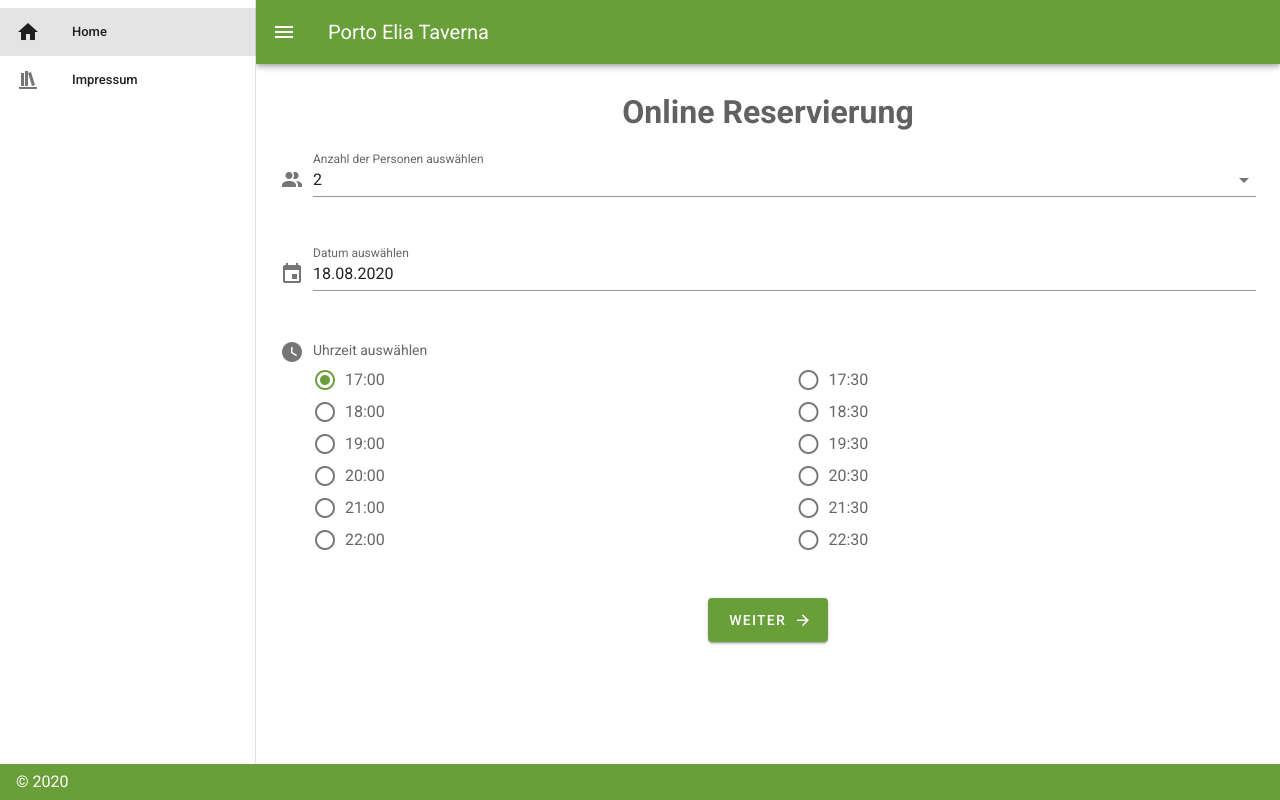
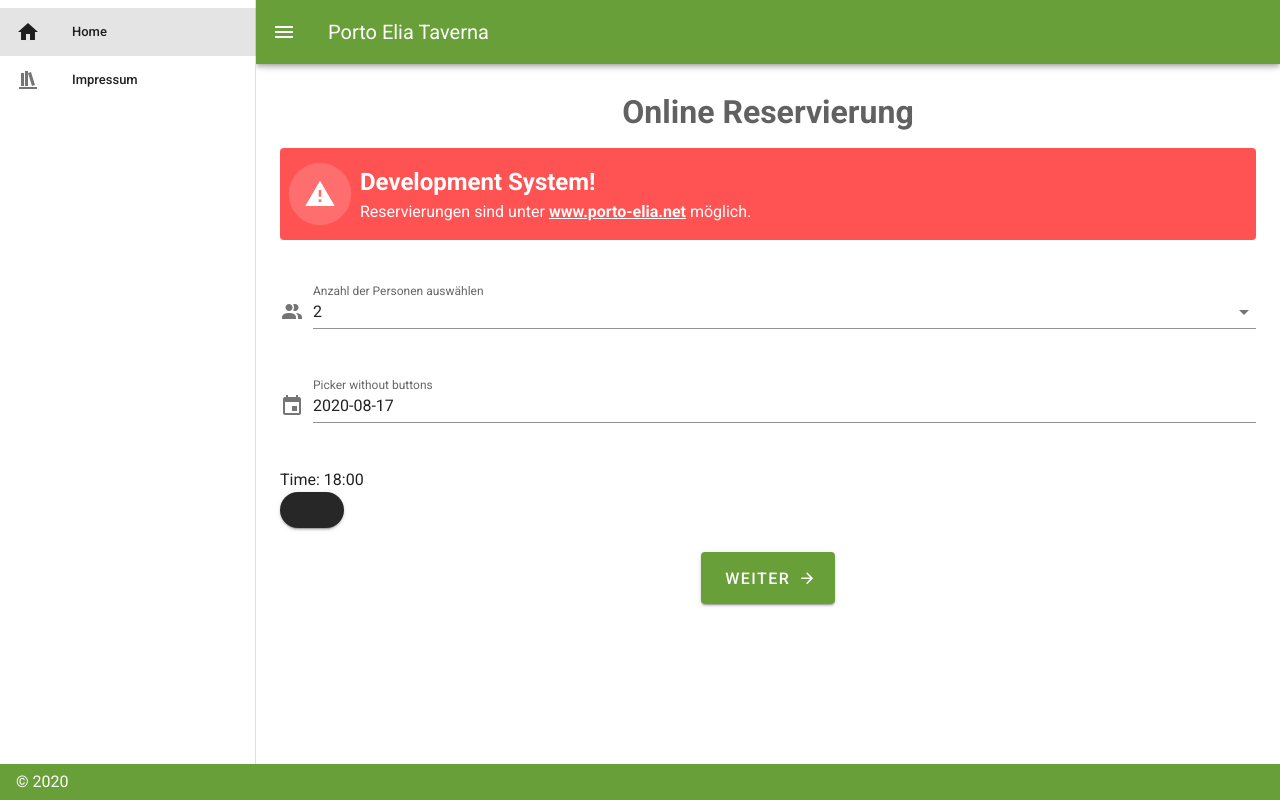
Before and after one commit to luisamoroso/reservation, a Vue app: page /#/ in a window 1280 px wide. Built offline with nearby package versions, Linux system fonts and the light colour scheme; what vue-recaptcha-v3 would draw is missing.

Commit message:
added design

```diff
--- a/src/components/ConfirmationDetail.vue
+++ b/src/components/ConfirmationDetail.vue
@@ -45,13 +45,20 @@
 </template>
 
 <script>
-import { mapState, mapGetters } from "vuex";
+import { mapState, mapGetters, mapActions } from "vuex";
 
 export default {
   name: "ConfirmationDetail",
   computed: {
     ...mapState(["quantity", "time", "firstname", "lastname", "comment"]),
     ...mapGetters(["getDateFormatted"])
+  },
+  methods: {
+    ...mapActions(["setCustomerFormAction", "setConfirmationPageAction"])
+  },
+  created() {
+    this.setCustomerFormAction(false);
+    this.setConfirmationPageAction(false);
   }
 };
 </script>
--- a/src/components/CustomerForm.vue
+++ b/src/components/CustomerForm.vue
@@ -33,7 +33,7 @@
           ></v-text-field>
 
           <v-text-field
-            @input="setLastname"
+            @input="setLastnameAction"
             :value="lastname"
             :counter="50"
             :rules="nameRules"
@@ -111,6 +111,11 @@
         </v-form>
       </v-col>
     </v-row>
+    <v-row>
+      <v-btn text @click="back">
+        <v-icon left>mdi-arrow-left</v-icon>Zurück
+      </v-btn>
+    </v-row>
   </div>
 </template>
 
@@ -171,7 +176,8 @@ export default {
       "setTelephoneAction",
       "setEmailAction",
       "setCommentAction",
-      "setConfirmationPageAction"
+      "setConfirmationPageAction",
+      "setCustomerFormAction"
     ]),
     async submit() {
       if (this.$refs.form.validate()) {
@@ -203,8 +209,7 @@ export default {
       console.log(data);
       this.setConfirmationPageAction(true);
       this.$router.push({
-        name: "Confirmation",
-        params: { confirmation: true }
+        name: "Confirmation"
       });
 
       /*
@@ -226,6 +231,10 @@ export default {
           this.errorMessage = true;
           console.log(error);
         });*/
+    },
+    back() {
+      this.setCustomerFormAction(false);
+      this.$router.back();
     }
   }
 };
--- /dev/null
+++ b/src/components/DevSystem.vue
@@ -0,0 +1,17 @@
+<template>
+  <v-row align="center">
+    <v-col class="grow">
+      <v-alert prominent type="error">
+        <h2>Development System!</h2>
+        <span>
+          Reservierungen sind unter
+          <a
+            href="https://www.porto-elia.net/"
+            class="grey--text text--lighten-5 font-weight-bold"
+          >www.porto-elia.net</a>
+          möglich.
+        </span>
+      </v-alert>
+    </v-col>
+  </v-row>
+</template>
--- a/src/components/RecaptchaMsg.vue
+++ b/src/components/RecaptchaMsg.vue
@@ -1,10 +1,13 @@
 <template>
+  <div>
+    <br />
     <div class="text-caption">
       This site is protected by reCAPTCHA and the Google
       <a
         href="https://policies.google.com/privacy"
       >Privacy Policy</a> and
       <a href="https://policies.google.com/terms">Terms of Service</a> apply.
+    </div>
   </div>
 </template>
 
--- a/src/components/ReservationForm.vue
+++ b/src/components/ReservationForm.vue
@@ -1,11 +1,12 @@
 <template>
   <div>
+    <DevSystem />
     <v-row>
       <!-- quantity section -->
       <v-col cols="12" sm="6" md="12">
         <v-select
           label="Anzahl der Personen auswählen"
-          @input="setQuantityAction"
+          @input="setQuantity"
           :items="quantityOptions"
           :value="quantity"
           :item-color="brandColor"
@@ -22,42 +23,45 @@
       </v-col>
       <!-- date section -->
       <v-col cols="12" sm="6" md="12" v-if="computedHideForm">
+        <!-- test dt -->
         <v-menu
+          ref="menu"
+          :close-on-content-click="false"
           v-model="menu"
-          nudge-right="40"
+          :nudge-right="40"
+          :return-value.sync="date"
           transition="scale-transition"
           offset-y
           min-width="290px"
         >
           <template v-slot:activator="{ on, attrs }">
             <v-text-field
-              @input="computedActiveDate"
-              :value="getDateFormatted"
-              label="Datum auswählen"
+              slot="activator"
+              v-model="date"
+              label="Picker without buttons"
               prepend-icon="mdi-calendar"
-              readonly
               v-bind="attrs"
               v-on="on"
-              :color="brandColor"
             ></v-text-field>
           </template>
-          <v-date-picker
-            v-model="datepicker"
-            @input="menu = false"
-            :min="startDate"
-            :max="endDate"
-            :allowed-dates="allowedDates"
-            :color="brandColor"
-            @update:picker-date="pickerUpdate($event)"
-            first-day-of-week="1"
-            locale="de-de"
-            elevation="5"
-            no-title
-          ></v-date-picker>
+          <v-date-picker v-model="date" @input="$refs.menu.save(date);"></v-date-picker>
         </v-menu>
       </v-col>
 
       <!-- time section -->
+      <v-col cols="12" sm="6" md="12">
+        Time: {{time}}
+        <div v-for="timeItem in timeItems" :key="timeItem.value">
+          <v-btn
+            rounded
+            :color="timeItem.color"
+            dark
+            :outlined="timeItem.outlined"
+            @click="updateTime(timeItem)"
+          >{{timeItem.name}}</v-btn>
+        </div>
+      </v-col>
+      <!-- time section backup
       <v-col cols="12" sm="6" md="12" v-if="computedHideForm">
         <v-radio-group v-model="computedTime" label="Uhrzeit auswählen" prepend-icon="mdi-clock">
           <v-row>
@@ -81,13 +85,13 @@
             </v-col>
           </v-row>
         </v-radio-group>
-      </v-col>
+      </v-col>-->
     </v-row>
 
     <!-- Weiter button -->
     <v-row v-if="computedHideForm">
       <v-col align="center">
-        <v-btn :color="brandColor" @click="customerPage()" large dark>
+        <v-btn :color="brandColor" @click="customerPage()" x-large dark>
           Weiter
           <v-icon right>mdi-arrow-right</v-icon>
         </v-btn>
@@ -99,22 +103,58 @@
 <script>
 import { mapState, mapActions, mapGetters } from "vuex";
 import moment from "moment";
+import DevSystem from "@/components/DevSystem.vue";
 
 import {
   brandColor,
   dateFormat,
   timeItems,
-  qtyOptions
+  qtyOptions,
+  availability
 } from "@/shared/constants";
 
 export default {
   name: "ReservationForm",
+  components: {
+    DevSystem
+  },
+  created: function() {
+    const day = this.getDay;
+    let startTime = "";
+    switch (day) {
+      case 0:
+        startTime = availability.sunday.start;
+        break;
+      case 6:
+        startTime = availability.saturday.start;
+        break;
+
+      default:
+        startTime = availability.default.start;
+        break;
+    }
+    //let val = startTime;
+    let items = [];
+    for (let i = 0; i < 5; i++) {
+      let item = {
+        name: startTime,
+        value: startTime,
+        outlined: false,
+        color: "grey"
+      };
+      items.push(item);
+    }
+    console.log(items);
+    this.updateTimeItemAction(items);
+  },
   data() {
     return {
+      timeColor: "grey",
+      timeOutlined: true,
       brandColor: brandColor,
       quantityOptions: qtyOptions,
       menu: false,
-      datepicker: this.getStartDate(),
+      datepickers: "2020-09-12",
       startDate: this.getStartDate(),
       endDate: this.getEndDate(),
       availableDates: []
@@ -124,9 +164,22 @@ export default {
     ...mapActions([
       "setQuantityAction",
       "setDateAction",
+      "setDatetimeAction",
+      "setDatepickerAction",
       "setTimeAction",
+      "updateTimeItemAction",
       "setCustomerFormAction"
     ]),
+    updateTime(timeItem) {
+      this.setTimeAction(timeItem.value);
+      //this.updateTimeItemAction(timeItem);
+    },
+    setQuantity(val) {
+      this.setQuantityAction(val);
+      if (this.quantity === "more") {
+        this.setCustomerFormAction(false);
+      }
+    },
     allowedDates(a) {
       return this.availableDates.includes(a);
     },
@@ -184,25 +237,32 @@ export default {
     customerPage: function() {
       this.setCustomerFormAction(true);
       this.$router.push({
-        name: "Reservation",
-        params: { customerForm: this.customerForm }
+        name: "Reservation"
       });
     }
   },
   computed: {
-    ...mapState(["quantity", "date", "customerForm"]),
-    ...mapGetters(["getDateFormatted"]),
-    computedActiveDate() {
-      this.setDateAction(this.datepicker);
-      return this.datepicker;
-    },
-    computedTimeItems: function() {
-      return this.getTimeItems();
-    },
-    computedTime: function() {
-      const t = this.getTimeItems().perHour[0].value;
-      this.setTimeAction(t);
-      return t;
+    ...mapState([
+      "quantity",
+      "date",
+      "datepicker",
+      "customerForm",
+      "datetime",
+      "time",
+      "timeItems"
+    ]),
+    ...mapGetters(["getDateFormatted", "getDayFormatted"]),
+
+    date: {
+      get: function() {
+        //alert(this.$store.state.globalDate);
+        return this.$store.state.date;
+      },
+      set: function(newValue) {
+        //alert('computed date,set function: ' + newValue);
+        this.$store.commit("setDate", newValue);
+        //alert('computed date,set function after commit: ' + this.$store.state.globalDate);
+      }
     },
     computedHideForm: function() {
       return this.quantity !== "more";
--- a/src/router/index.js
+++ b/src/router/index.js
@@ -1,6 +1,7 @@
 import Vue from "vue";
 import VueRouter from "vue-router";
 import Home from "../views/Home.vue";
+import store from "../store/index";
 
 Vue.use(VueRouter);
 
@@ -11,6 +12,24 @@ const routes = [
     component: Home,
   },
   {
+    path: "/reservation",
+    name: "Reservation",
+    component: () => import("../views/Reservation.vue"),
+    beforeEnter: (to, from, next) => {
+      if (!store.state.customerForm) next({ name: "Home" });
+      else next();
+    },
+  },
+  {
+    path: "/confirmation",
+    name: "Confirmation",
+    component: () => import("../views/Confirmation.vue"),
+    beforeEnter: (to, from, next) => {
+      if (!store.state.confirmationPage) next({ name: "Home" });
+      else next();
+    },
+  },
+  {
     path: "/impressum",
     name: "Impressum",
     // route level code-splitting
@@ -19,16 +38,6 @@ const routes = [
     component: () =>
       import(/* webpackChunkName: "about" */ "../views/Impressum.vue"),
   },
-  {
-    path: "/reservation",
-    name: "Reservation",
-    component: () => import("../views/Reservation.vue"),
-  },
-  {
-    path: "/confirmation",
-    name: "Confirmation",
-    component: () => import("../views/Confirmation.vue"),
-  },
 ];
 
 const router = new VueRouter({
--- a/src/shared/constants.js
+++ b/src/shared/constants.js
@@ -1,7 +1,8 @@
-export const brandColor = "light-green darken-2";
-export const dateFormat = "YYYY-MM-DD";
+const brandColor = "light-green darken-2";
+const dateFormat = "YYYY-MM-DD";
+//const datetimeFormat = "YYYY-MM-DD";
 
-export const qtyOptions = [
+const qtyOptions = [
   { text: "1", value: "1" },
   { text: "2", value: "2" },
   { text: "3", value: "3" },
@@ -13,7 +14,7 @@ export const qtyOptions = [
   { text: "mehr", value: "more" },
 ];
 
-export const timeItems = {
+const timeItems = {
   saturday: {
     perHour: [
       { label: "16:00", value: "16:00" },
@@ -79,3 +80,17 @@ export const timeItems = {
     ],
   },
 };
+
+const availability = {
+  saturday: {
+    start: 1600,
+  },
+  sunday: {
+    start: 1300,
+  },
+  default: {
+    start: 1700,
+  },
+};
+
+export { brandColor, dateFormat, timeItems, availability, qtyOptions };
--- a/src/store/index.js
+++ b/src/store/index.js
@@ -2,10 +2,15 @@ import Vue from "vue";
 import Vuex from "vuex";
 import moment from "moment";
 
+import { dateFormat } from "@/shared/constants";
+
 import {
   SET_QUANTITY,
   SET_DATE,
+  SET_DATEPICKER,
   SET_TIME,
+  SET_DATETIME,
+  UPDATE_TIME_ITEM,
   SET_CUSTOMER_FORM,
   SET_CONFIRMATION_PAGE,
   SET_SALUTATION,
@@ -20,8 +25,10 @@ Vue.use(Vuex);
 
 const state = {
   quantity: "2",
-  date: "",
-  time: "",
+  date: moment().format(dateFormat),
+  datetime: moment(),
+  datepicker: "2020-09-11",
+  time: "18:00",
   customerForm: false,
   confirmationPage: false,
   salutation: "Herr",
@@ -30,6 +37,7 @@ const state = {
   telephone: "",
   email: "",
   comment: "",
+  timeItems: [],
 };
 const mutations = {
   [SET_QUANTITY](state, payload) {
@@ -38,8 +46,17 @@ const mutations = {
   [SET_DATE](state, payload) {
     state.date = payload;
   },
+  [SET_DATETIME](state, payload) {
+    state.datetime = payload;
+  },
+  [SET_DATEPICKER](state, payload) {
+    state.datepicker = payload;
+  },
   [SET_TIME](state, payload) {
     state.time = payload;
+  },
+  [UPDATE_TIME_ITEM](state, payload) {
+    state.timeItems.push(payload);
   },
   [SET_CUSTOMER_FORM](state, payload) {
     state.customerForm = payload;
@@ -73,8 +90,17 @@ const actions = {
   setDateAction({ commit }, payload) {
     commit(SET_DATE, payload);
   },
+  setDatetimeAction({ commit }, payload) {
+    commit(SET_DATETIME, payload);
+  },
+  setDatepickerAction({ commit }, payload) {
+    commit(SET_DATEPICKER, payload);
+  },
   setTimeAction({ commit }, payload) {
     commit(SET_TIME, payload);
+  },
+  updateTimeItemAction({ commit }, timeItem) {
+    commit(UPDATE_TIME_ITEM, timeItem);
   },
   setCustomerFormAction({ commit }, payload) {
     commit(SET_CUSTOMER_FORM, payload);
@@ -105,6 +131,9 @@ const getters = {
   getDateFormatted: (state) => {
     return moment(state.date).format("DD.MM.YYYY");
   },
+  getDay: (state) => {
+    return moment(state.datetime).day();
+  },
 };
 
 export default new Vuex.Store({
--- a/src/store/mutation-types.js
+++ b/src/store/mutation-types.js
@@ -1,6 +1,9 @@
 export const SET_QUANTITY = "setQuantity";
 export const SET_DATE = "setDate";
+export const SET_DATEPICKER = "setDatepicker";
+export const SET_DATETIME = "setDatetime";
 export const SET_TIME = "setTime";
+export const UPDATE_TIME_ITEM = "updateTimeItem";
 export const SET_CUSTOMER_FORM = "setCustomerForm";
 export const SET_CONFIRMATION_PAGE = "setConfirmationPage";
 export const SET_SALUTATION = "setSalutation";
```
Lines whose indentation alone changed are shown as unchanged.
